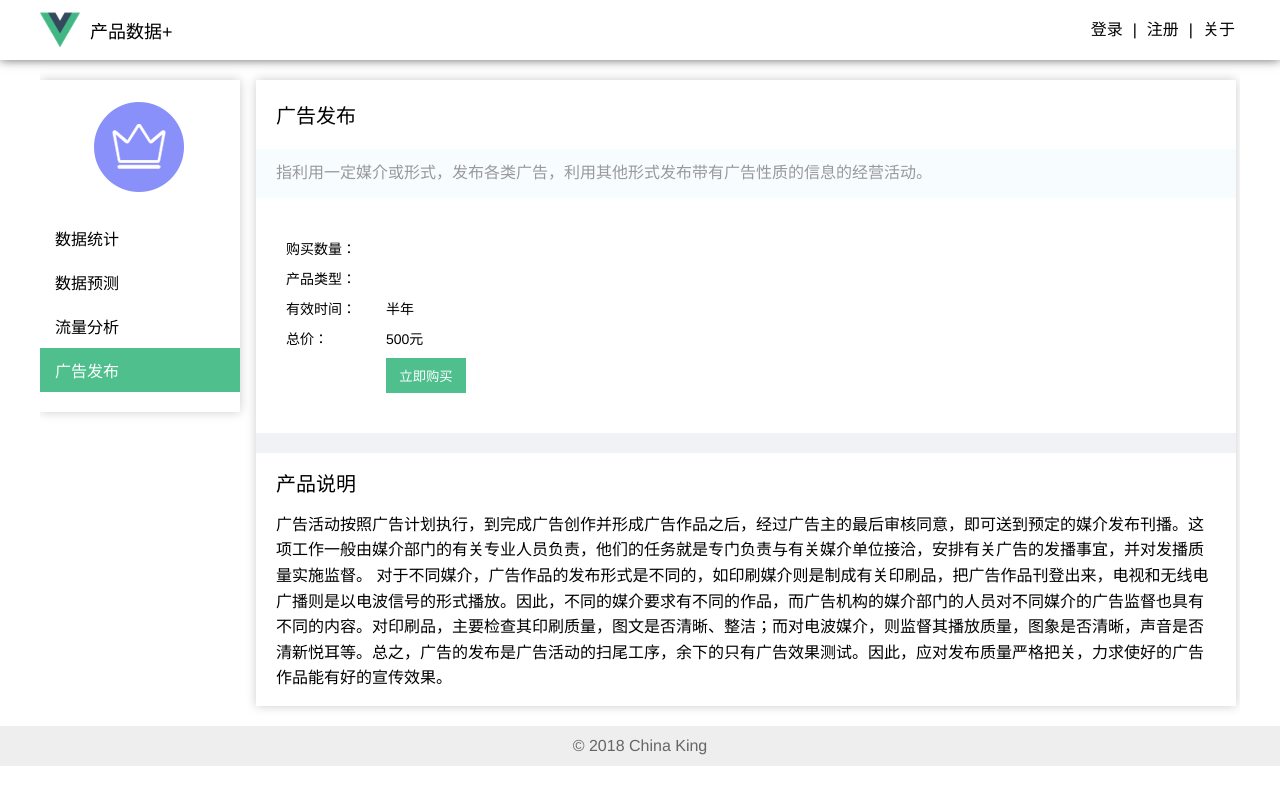
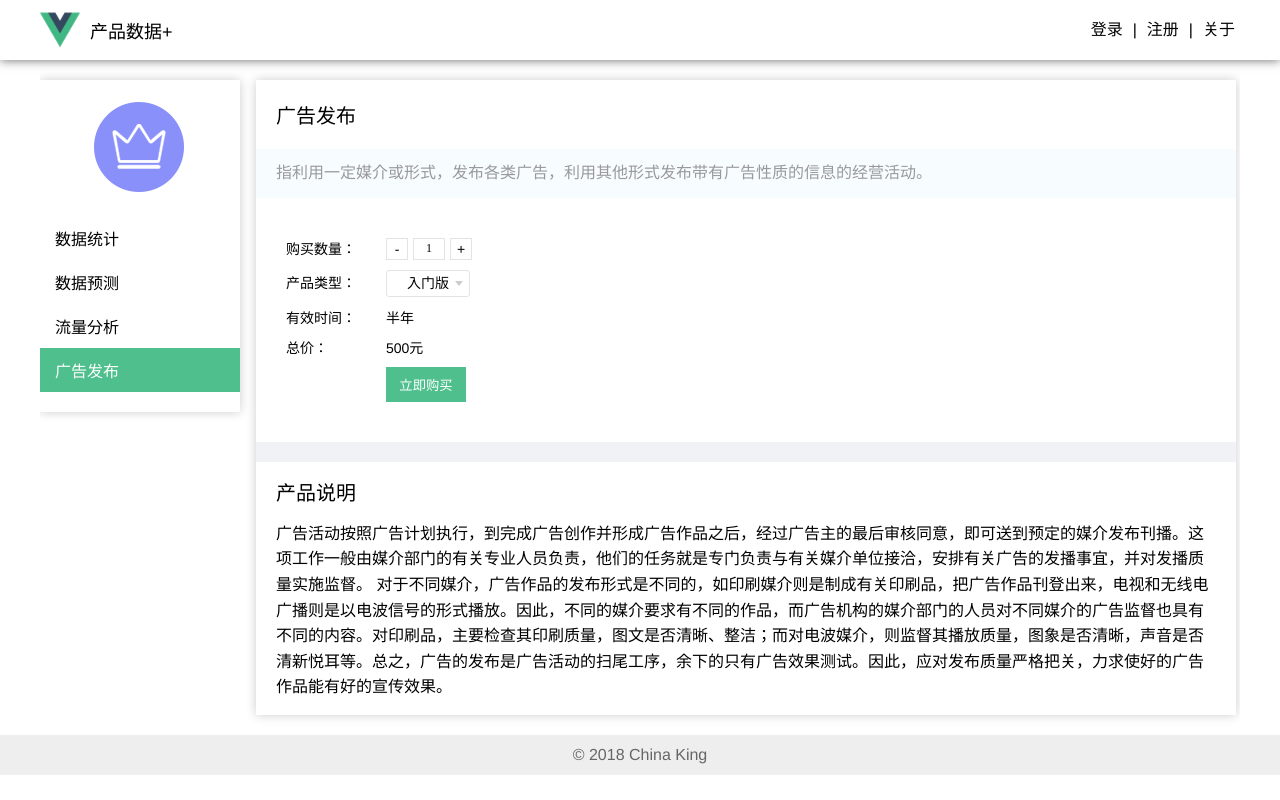
Before and after one commit to Xxapollo/Game-information, a Vue app in the folder my-project/: page /detail/advertisingRelease in a window 1280 px wide. Built offline with nearby package versions, Linux system fonts and the light colour scheme; what vue-resource would draw is missing.

Commit message:
添加下拉选择组件、数量选择组件和单选多选组件

```diff
--- a/my-project/package.json
+++ b/my-project/package.json
@@ -12,6 +12,7 @@
   },
   "dependencies": {
     "json-server": "^0.12.2",
+    "lodash": "^4.17.10",
     "vue": "^2.5.2",
     "vue-router": "^3.0.1",
     "vuex": "^3.0.1"
--- /dev/null
+++ b/my-project/src/components/choose.vue
@@ -0,0 +1,62 @@
+<template>
+  <div class="choose-component">
+    <ul class="choose-list">
+      <li v-for="(item, index) in selections" :key="item.id" @click="chooseSelection(index)" :title="item.label" :class="{active:index === nowIndex}">{{ item.label }}</li>
+    </ul>
+  </div>
+</template>
+
+<script>
+export default {
+  props: {
+    selections: {
+      type: Array,
+      default () {
+        return [{
+          label: 'test',
+          value: 0
+        }]
+      }
+    }
+  },
+  data () {
+    return {
+      nowIndex: 0
+    }
+  },
+  methods: {
+    chooseSelection (index) {
+      this.nowIndex = index
+      this.$emit('on-change', this.nowIndex)
+    }
+  }
+}
+</script>
+
+<style scoped>
+.choose-component {
+  display: inline-block;
+  position: relative;
+}
+
+.choose-component ul {
+  display: flex;
+  align-items: center;
+  justify-content: space-between;
+}
+
+.choose-component ul li {
+  padding: 5px 15px;
+  margin-right: 5px;
+  -webkit-border-radius: 3px;
+  -moz-border-radius: 3px;
+  border-radius: 3px;
+  cursor: pointer;
+  background: #e3e3e3;
+}
+
+.choose-component ul li.active {
+  background: #4fc08d;
+  color: #fff;
+}
+</style>
--- /dev/null
+++ b/my-project/src/components/counter.vue
@@ -0,0 +1,99 @@
+<template>
+  <div class="counter-component">
+    <div class="counter-btn" @click="minus"> - </div>
+    <div class="counter-show">
+      <input type="text" v-model="number" @keyup="fixNumber" />
+    </div>
+    <div class="counter-btn" @click="add"> + </div>
+  </div>
+</template>
+
+<script>
+export default {
+  props: {
+    max: {
+      type: Number,
+      default: 20
+    },
+    min: {
+      type: Number,
+      default: 1
+    }
+  },
+  data () {
+    return {
+      number: this.min
+    }
+  },
+  watch: {
+    number () {
+      this.$emit('on-change', this.number)
+    }
+  },
+  methods: {
+    minus () {
+      if (this.number <= this.min) {
+        return
+      }
+
+      this.number--
+    },
+    add () {
+      if (this.number >= this.max) {
+        return
+      }
+
+      this.number++
+    },
+    fixNumber () {
+      let fix
+      if (typeof this.number === 'string') {
+        fix = Number(this.number.replace(/\D/g, ''))
+      } else {
+        fix = this.number
+      }
+
+      if (fix > this.max || fix < this.min) {
+        fix = this.min
+      }
+
+      this.number = fix
+    }
+  }
+}
+</script>
+
+<style scoped>
+  .counter-component {
+    display: flex;
+    align-items: center;
+  }
+
+  .counter-btn {
+    cursor: pointer;
+    width: 20px;
+    height: 20px;
+    text-align: center;
+    line-height: 20px;
+    border: 1px solid #e3e3e3;
+  }
+
+  .counter-btn:hover {
+    background: #4fc08d;
+    color: #fff;
+  }
+
+  .counter-show {
+    border: 1px solid #e3e3e3;
+    width: 30px;
+    height: 20px;
+    margin: 0 5px;
+  }
+
+  .counter-show input {
+    width: 100%;
+    height: 100%;
+    text-align: center;
+  }
+
+</style>
--- /dev/null
+++ b/my-project/src/components/moreChoose.vue
@@ -0,0 +1,74 @@
+<template>
+  <div class="choose-component">
+    <ul class="choose-list">
+      <li v-for="(item, index) in selections" :key="item.id" @click="toggleSelection(index)" :title="item.label" :class="{active: checkActive(index)}">{{ item.label }}</li>
+    </ul>
+  </div>
+</template>
+
+<script>
+import _ from 'lodash'
+
+export default {
+  props: {
+    selections: {
+      type: Array,
+      default () {
+        return [{
+          label: 'test',
+          value: 0
+        }]
+      }
+    }
+  },
+  data () {
+    return {
+      nowIndexes: [0, 1, 2]
+    }
+  },
+  methods: {
+    toggleSelection (index) {
+      if (this.nowIndexes.indexOf(index) === -1) {
+        this.nowIndexes.push(index)
+      } else {
+        this.nowIndexes = _.remove(this.nowIndexes, (idx) => {
+          return idx !== index
+        })
+      }
+
+      this.$emit('on-change', this.nowIndexes)
+    },
+    checkActive (index) {
+      return this.nowIndexes.indexOf(index) !== -1
+    }
+  }
+}
+</script>
+
+<style scoped>
+.choose-component {
+  display: inline-block;
+  position: relative;
+}
+
+.choose-component ul {
+  display: flex;
+  align-items: center;
+  justify-content: space-between;
+}
+
+.choose-component ul li {
+  padding: 5px 15px;
+  margin-right: 5px;
+  -webkit-border-radius: 3px;
+  -moz-border-radius: 3px;
+  border-radius: 3px;
+  cursor: pointer;
+  background: #e3e3e3;
+}
+
+.choose-component ul li.active {
+  background: #4fc08d;
+  color: #fff;
+}
+</style>
--- /dev/null
+++ b/my-project/src/components/selection.vue
@@ -0,0 +1,105 @@
+<template>
+  <div class="selection-component">
+    <div class="selection-show" @click="toggleDrop">
+      <span>{{ selections[nowIndex].label }}</span>
+      <div class="arrow"></div>
+    </div>
+    <div class="selection-list" v-if="isDrop">
+      <ul>
+        <li v-for="(item, index) in selections" :key="item.id" @click="chooseSelection(index)">{{ item.label }}</li>
+      </ul>
+    </div>
+  </div>
+</template>
+
+<script>
+export default {
+  props: {
+    selections: {
+      type: Array,
+      default () {
+        return [{
+          label: 'test',
+          value: 0
+        }]
+      }
+    }
+  },
+  data () {
+    return {
+      isDrop: false,
+      nowIndex: 0
+    }
+  },
+  methods: {
+    toggleDrop () {
+      this.isDrop = !this.isDrop
+    },
+    chooseSelection (index) {
+      this.isDrop = false
+      this.nowIndex = index
+      this.$emit('on-change', this.nowIndex)
+    }
+  }
+}
+</script>
+
+<style scoped>
+.selection-component {
+  position: relative;
+  display: inline-block;
+}
+
+.selection-show {
+  border: 1px solid #e3e3e3;
+  padding: 0 20px;
+  display: inline-block;
+  position: relative;
+  cursor: pointer;
+  height: 25px;
+  line-height: 25px;
+  -webkit-border-radius: 3px;
+  -moz-border-radius: 3px;
+  border-radius: 3px;
+}
+
+.selection-show .arrow {
+  display: inline-block;
+  border-left: 4px solid transparent;
+  border-right: 4px solid transparent;
+  border-top: 5px solid #ccc;
+  width: 0;
+  height: 0;
+  margin-top: -1px;
+  margin-left: 6px;
+  margin-right: -14px;
+  vertical-align: middle;
+}
+
+.selection-list {
+  display: inline-block;
+  position: absolute;
+  left: 0;
+  top: 25px;
+  width: 100%;
+  background: #fff;
+  border-top: 1px solid #e3e3e3;
+  border-bottom: 1px solid #e3e3e3;
+  z-index: 5;
+}
+
+.selection-list li {
+  padding: 5px;
+  border-left: 1px solid #e3e3e3;
+  border-right: 1px solid #e3e3e3;
+  cursor: pointer;
+  white-space: nowrap;
+  overflow: hidden;
+  text-overflow: ellipsis;
+  text-align: center;
+}
+
+.selection-list li:hover {
+  background: #e3e3e3;
+}
+</style>
--- a/my-project/src/pages/detail/advertisingRelease.vue
+++ b/my-project/src/pages/detail/advertisingRelease.vue
@@ -10,7 +10,7 @@
           购买数量：
         </div>
         <div class="selas-board-line-right">
-
+          <Vcounter :max="66" :min="1" @on-change="showCou"></Vcounter>
         </div>
       </div>
       <div class="selas-board-line">
@@ -18,7 +18,7 @@
           产品类型：
         </div>
         <div class="selas-board-line-right">
-
+          <Vselection :selections="productTypes" @on-change="showIndex"></Vselection>
         </div>
       </div>
       <div class="selas-board-line">
@@ -55,8 +55,38 @@
 </template>
 
 <script>
+import Vselection from '../../components/selection'
+import Vcounter from '../../components/counter'
+
 export default {
-
+  components: {
+    Vselection,
+    Vcounter
+  },
+  data () {
+    return {
+      productTypes: [{
+        label: '入门版',
+        value: 0
+      },
+      {
+        label: '中级版',
+        value: 1
+      },
+      {
+        label: '高级版',
+        value: 2
+      }]
+    }
+  },
+  methods: {
+    showIndex (index) {
+      console.log(index)
+    },
+    showCou (num) {
+      console.log(num)
+    }
+  }
 }
 </script>
 
--- a/my-project/src/pages/detail/dataStatistics.vue
+++ b/my-project/src/pages/detail/dataStatistics.vue
@@ -11,7 +11,7 @@
           购买数量：
         </div>
         <div class="selas-board-line-right">
-
+          <Vcounter :max="30" :min="1" @on-change="showCou"></Vcounter>
         </div>
       </div>
       <div class="selas-board-line">
@@ -19,7 +19,7 @@
           产品类型：
         </div>
         <div class="selas-board-line-right">
-
+          <Vselection :selections="productTypes" @on-change="showIndex"></Vselection>
         </div>
       </div>
       <div class="selas-board-line">
@@ -68,8 +68,38 @@
 </template>
 
 <script>
+import Vselection from '../../components/selection'
+import Vcounter from '../../components/counter'
+
 export default {
-
+  components: {
+    Vselection,
+    Vcounter
+  },
+  data () {
+    return {
+      productTypes: [{
+        label: '入门版',
+        value: 0
+      },
+      {
+        label: '中级版',
+        value: 1
+      },
+      {
+        label: '高级版',
+        value: 2
+      }]
+    }
+  },
+  methods: {
+    showIndex (index) {
+      console.log(index)
+    },
+    showCou (num) {
+      console.log(num)
+    }
+  }
 }
 </script>
 
--- a/my-project/src/pages/detail/dataforecast.vue
+++ b/my-project/src/pages/detail/dataforecast.vue
@@ -10,7 +10,7 @@
           购买数量：
         </div>
         <div class="selas-board-line-right">
-
+          <Vcounter :max="10" :min="1" @on-change="showCou"></Vcounter>
         </div>
       </div>
       <div class="selas-board-line">
@@ -18,7 +18,7 @@
           产品类型：
         </div>
         <div class="selas-board-line-right">
-
+          <Vchoose :selections="productTypes" @on-change="showIndex"></Vchoose>
         </div>
       </div>
       <div class="selas-board-line">
@@ -55,8 +55,38 @@
 </template>
 
 <script>
+import Vchoose from '../../components/choose'
+import Vcounter from '../../components/counter'
+
 export default {
-
+  components: {
+    Vchoose,
+    Vcounter
+  },
+  data () {
+    return {
+      productTypes: [{
+        label: '入门版',
+        value: 0
+      },
+      {
+        label: '中级版',
+        value: 1
+      },
+      {
+        label: '高级版',
+        value: 2
+      }]
+    }
+  },
+  methods: {
+    showIndex (index) {
+      console.log(index)
+    },
+    showCou (num) {
+      console.log(num)
+    }
+  }
 }
 </script>
 
--- a/my-project/src/pages/detail/flowAnalysis.vue
+++ b/my-project/src/pages/detail/flowAnalysis.vue
@@ -10,7 +10,7 @@
           购买数量：
         </div>
         <div class="selas-board-line-right">
-
+          <Vcounter :max="20" :min="1" @on-change="showCou"></Vcounter>
         </div>
       </div>
       <div class="selas-board-line">
@@ -18,7 +18,7 @@
           产品类型：
         </div>
         <div class="selas-board-line-right">
-
+          <VmoreChoose :selections="productTypes" @on-change="showIndex"></VmoreChoose>
         </div>
       </div>
       <div class="selas-board-line">
@@ -54,8 +54,38 @@
 </template>
 
 <script>
+import VmoreChoose from '../../components/moreChoose'
+import Vcounter from '../../components/counter'
+
 export default {
-
+  components: {
+    VmoreChoose,
+    Vcounter
+  },
+  data () {
+    return {
+      productTypes: [{
+        label: '入门版',
+        value: 0
+      },
+      {
+        label: '中级版',
+        value: 1
+      },
+      {
+        label: '高级版',
+        value: 2
+      }]
+    }
+  },
+  methods: {
+    showIndex (index) {
+      console.log(index)
+    },
+    showCou (num) {
+      console.log(num)
+    }
+  }
 }
 </script>
 
```
